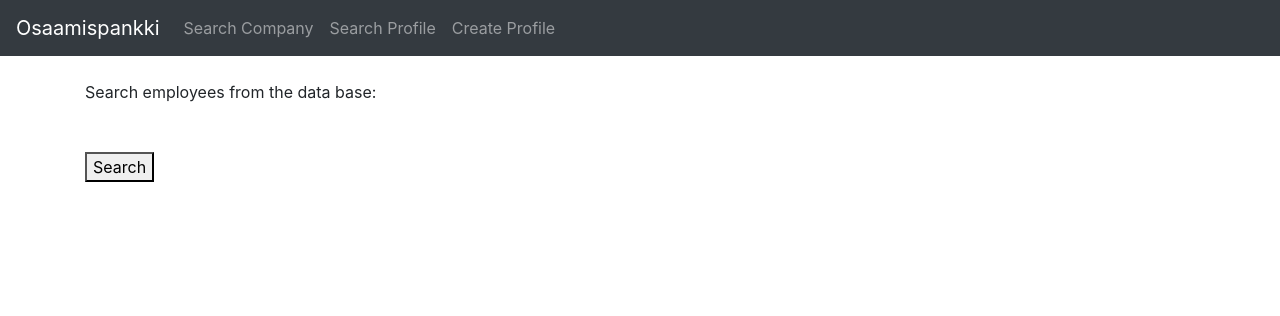
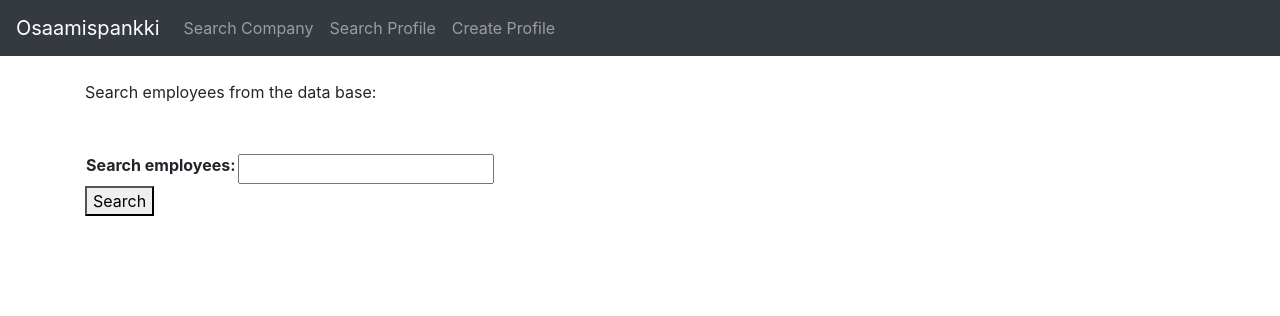
Before and after one commit to Aaltoprojects/djangoproject, a Django app: page /search/ in a window 1280 px wide. Shown: the top 316 px of the page. Run offline with Django 3.2, Linux system fonts and the light colour scheme; some libraries are stand-ins or nearby versions.

Commit message:
Initial remote master

```diff
--- a/pages/forms.py
+++ b/pages/forms.py
@@ -15,3 +15,6 @@ class create_employee_form(forms.Form):
     siivous = forms.IntegerField(label='Siivous')
     tetsaus = forms.IntegerField(label='Tetsaus')
     johtaminen = forms.IntegerField(label='Johtaminen')
+
+class search_form(forms.Form):
+    search_field = forms.CharField(label='Search employees', max_length=100)
--- a/pages/views.py
+++ b/pages/views.py
@@ -1,6 +1,6 @@
 from django.http import HttpResponseRedirect, HttpResponse
 from django.shortcuts import render, render_to_response
-from .forms import NameForm, create_employee_form
+from .forms import NameForm, create_employee_form, search_form
 from .models import employees
 from pages.asiakastieto import haetiedot
 import urllib.request
@@ -37,13 +37,14 @@ def search(request):
 
 	if request.method == 'POST':
 
+		form = search_form(request.POST)
 		if form.is_valid():
-
 			return render(request, search.html, {'form':form})
 
 	else:
+		form = search_form()
 
-		return render(request, 'search.html', {})
+	return render(request, 'search.html', {'form':form})
 
 
 def create(request):
```
Also changed, not shown: pages/templates/search.html (indentation only), 1 other file.
